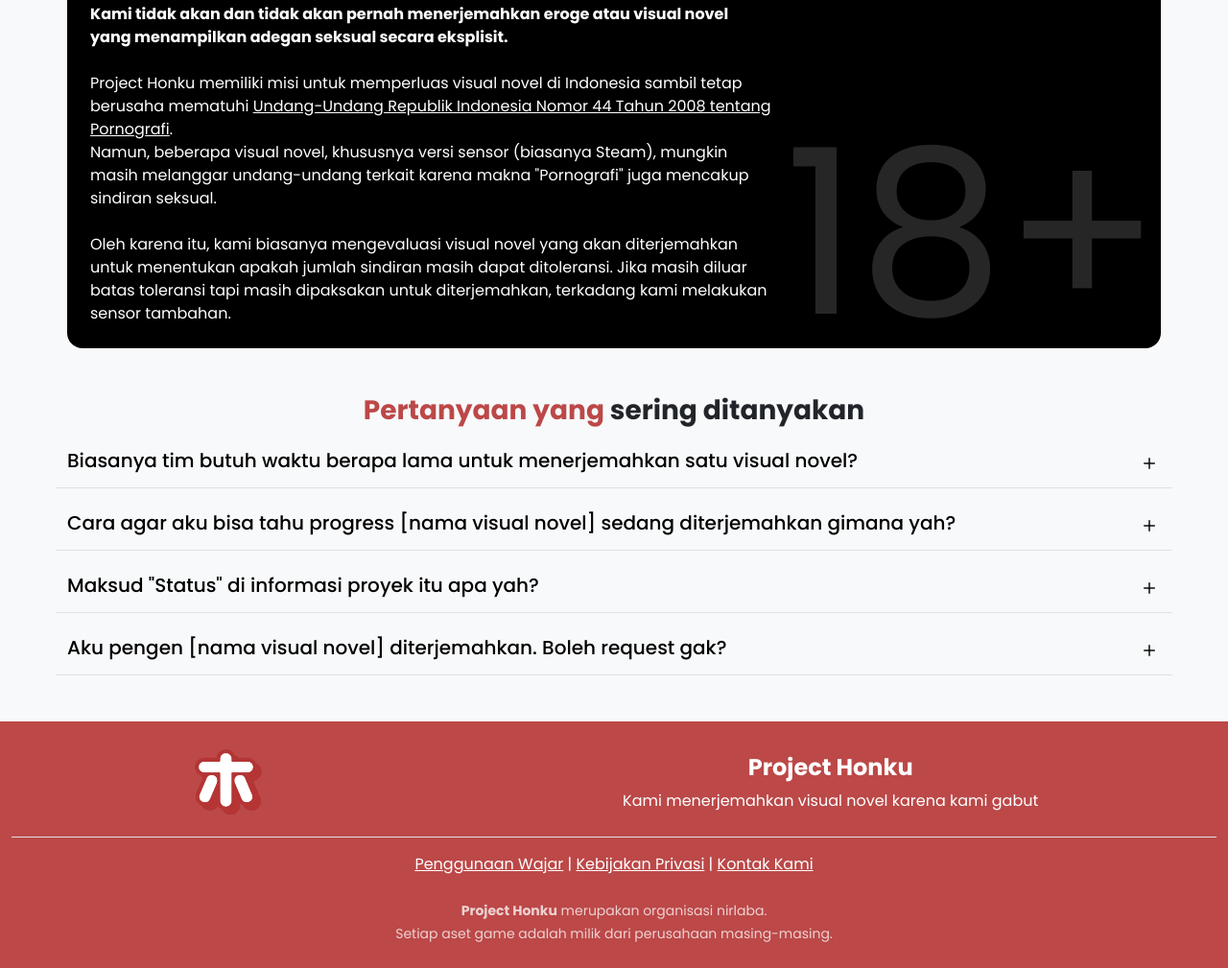
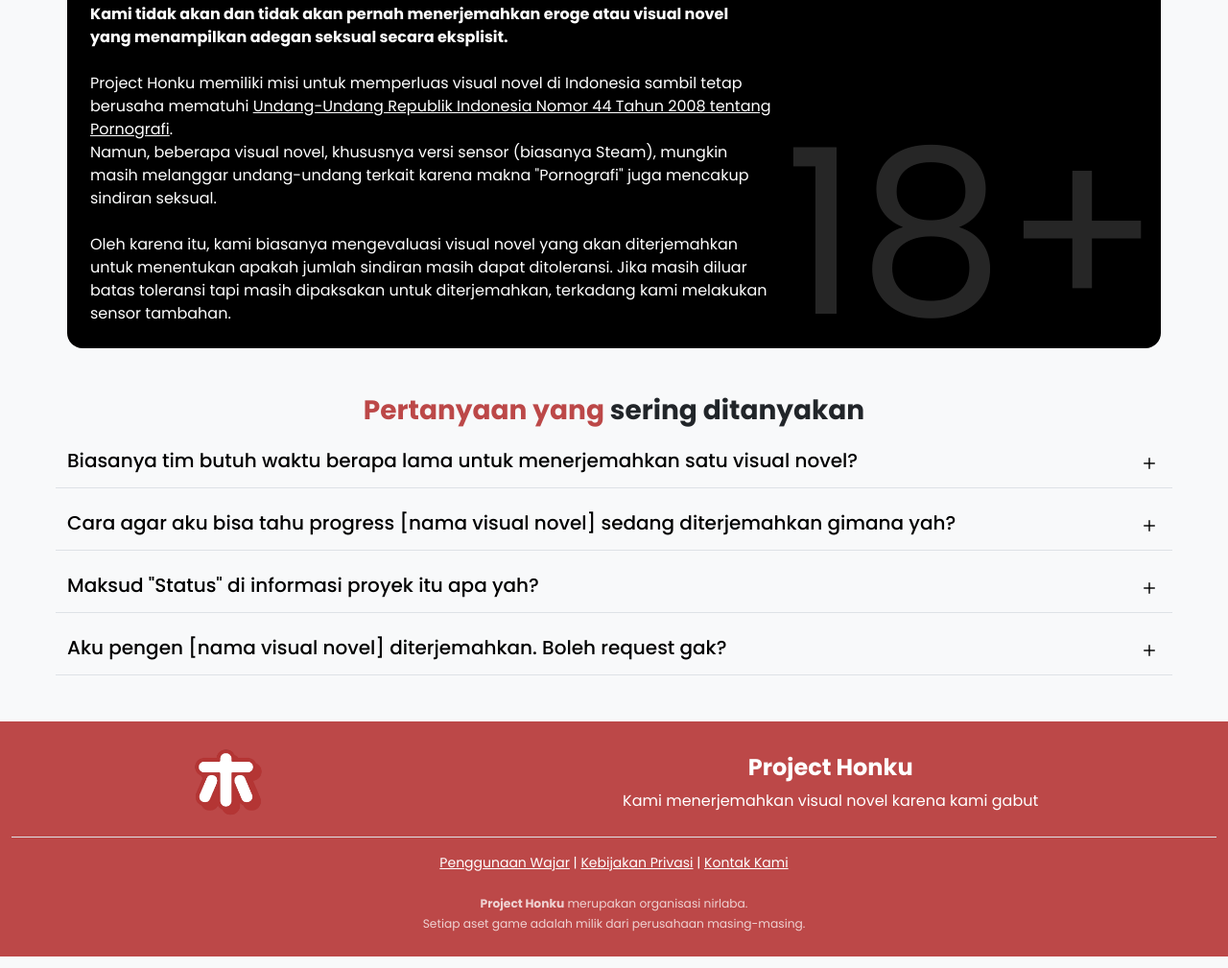
Before and after one commit to Project-Honku/project-honku.github.io, an Eleventy site: page src/index.njk in a window 1280 px wide. Shown: the part 1456-2465 px from the top of the page at 96% size. Built offline with nearby package versions, Linux system fonts and the light colour scheme; Eleventy itself is replaced by a stand-in of ours; files that its build step writes are made by us from their sources.

Commit message:
Use small for footer

```diff
--- a/src/_includes/footer.njk
+++ b/src/_includes/footer.njk
@@ -8,7 +8,7 @@
         </div>
     </div>
 
-    <div class="text-center">
+    <div class="text-center small">
         <a href="/fair-use">Penggunaan Wajar</a> | <a href="/privacy-policy">Kebijakan Privasi</a> | <a href="mailto:email@honku.my.id">Kontak Kami</a>
         <br><br>
         <small class="opacity-75">
```
